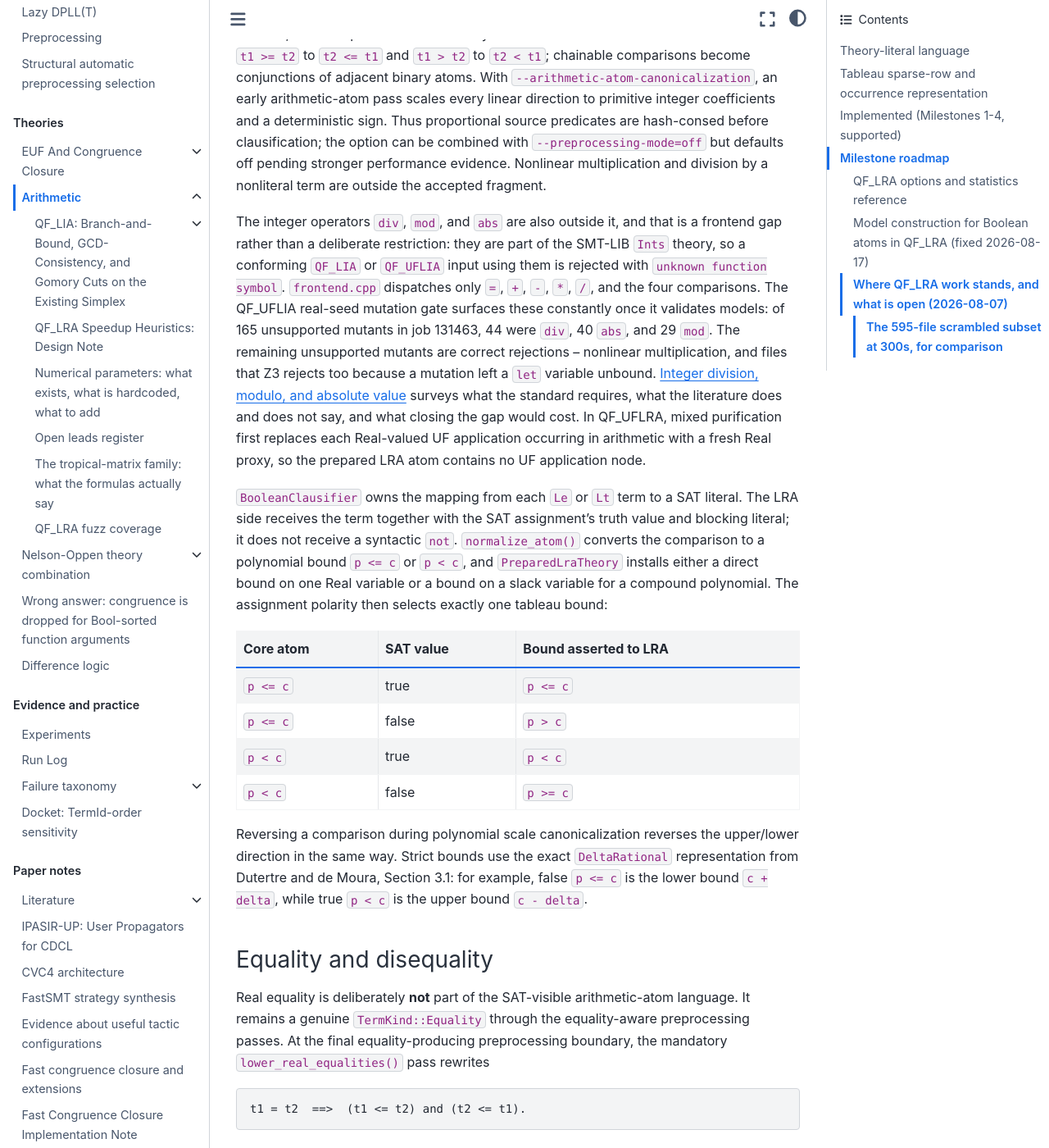
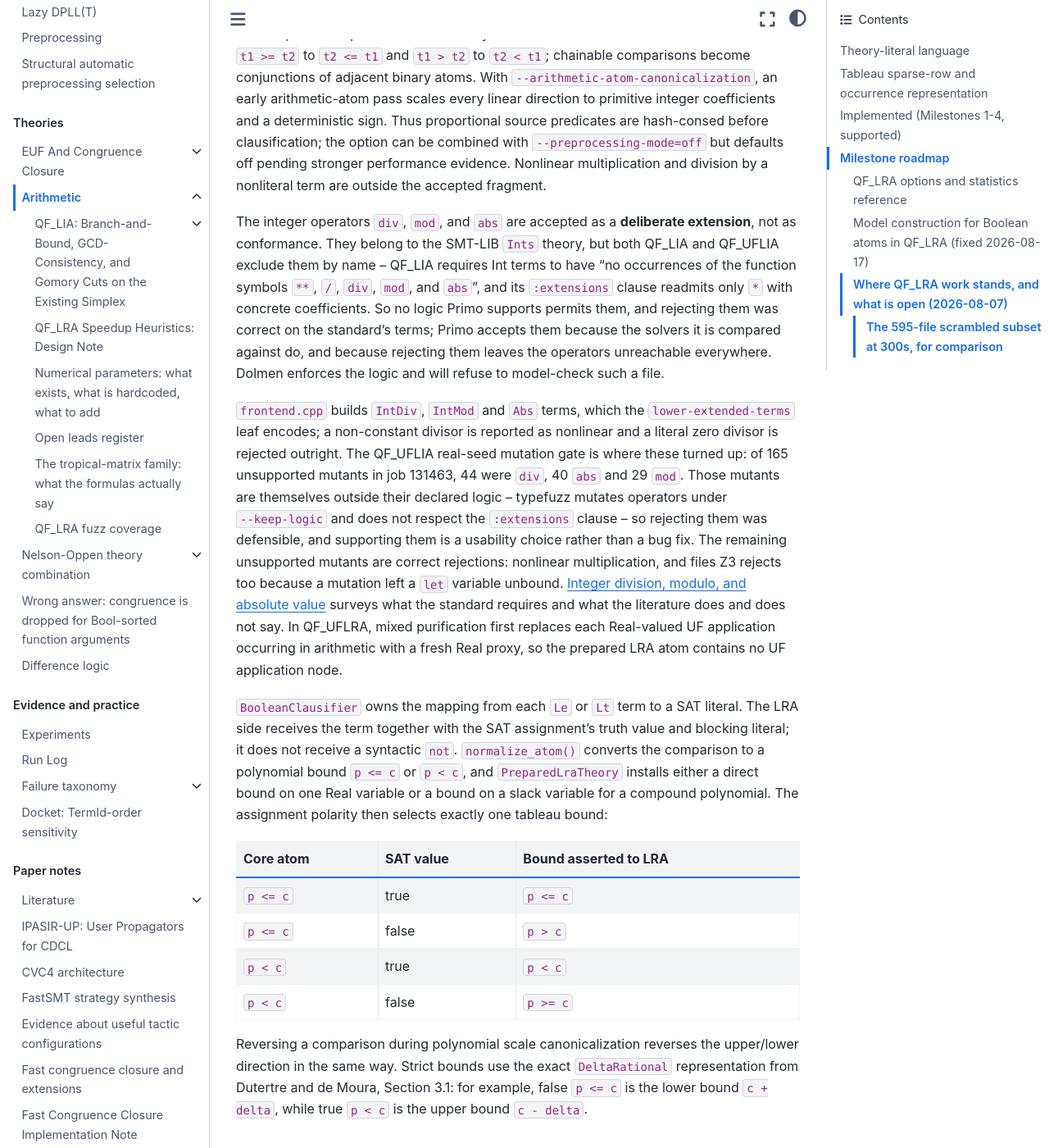
Before and after one commit to primo-solver/primo, a Jupyter Book: the page built from docs/arithmetic.md, in a window 1280 px wide and 1400 px high, scrolled down 978 px. Shown: the whole window at 82% size. Built offline with Jupyter Book 1.0.4 settings and Sphinx 7.4.7 and the Sphinx Book theme 1.1.4, drawn with Linux system fonts in a browser that asks for light colours.

Commit message:
Correct the conformance claim for div, mod and abs
I claimed Primo was rejecting conforming QF_LIA/QF_UFLIA input. It was not, and
the logic definitions say so directly. QF_LIA requires Int terms to be "linear,
that is, have no occurrences of the function symbols **, /, div, mod, and abs,
and no occurrences of the function symbol *, except as specified in the
:extensions attribute", and that clause readmits only * with concrete
coefficients; QF_UFLIA says "As in the logic QF_LIA". These operators are
outside every logic Primo supports, so the original unknown-symbol rejection
was correct on the standard's terms and Z3 accepts them by being permissive
rather than because it must.

Primo keeps accepting them, now stated as a deliberate extension rather than as
conformance: rejecting them would leave the term kinds, lowering and tests
unreachable in every supported logic, and the solvers Primo is compared against
accept them.

This also weakens the mutation-gate argument I used to motivate the work.
typefuzz mutates operators under --keep-logic without respecting :extensions,
so those mutants were themselves out of logic and rejecting them was
defensible. The docs now say that instead of presenting the discarded mutants
as purely a Primo gap.

The fuzz generator is split accordingly. ite is Core and legal everywhere, so
the composed shape keeps it and stays Dolmen-validatable; div, mod and abs move
to a separate extended shape checked against Z3, because Dolmen enforces the
logic and refuses such a file with "mod is not allowed in linear arithmetic".
That refusal is what produced 174 apparent model errors on the extended shape;
60 of them re-checked with Z3 came back valid, so no model was actually wrong.

On the conforming shape, 250 answers agree with Z3 and 5 of 110 sat models fail
Dolmen. All five have nested UF applications and one contains none of the new
operators at all, so they are the pre-existing invalid-model bug recorded in
bugs/qf-uflia-nested-application-model, now reproduced at about 4.5%.

Co-Authored-By: Claude Opus 5 <noreply@anthropic.com>
Claude-Session: https://claude.ai/code/session_013bdUR8u58xFjcic7cNjFm6

```diff
--- a/docs/arithmetic.md
+++ b/docs/arithmetic.md
@@ -48,18 +48,29 @@ clausification; the option can be combined with `--preprocessing-mode=off` but
 defaults off pending stronger performance evidence. Nonlinear multiplication
 and division by a nonliteral term are outside the accepted fragment.
 
-The integer operators `div`, `mod`, and `abs` are also outside it, and that is
-a frontend gap rather than a deliberate restriction: they are part of the
-SMT-LIB `Ints` theory, so a conforming `QF_LIA` or `QF_UFLIA` input using them
-is rejected with `unknown function symbol`. `frontend.cpp` dispatches only
-`=`, `+`, `-`, `*`, `/`, and the four comparisons. The QF_UFLIA real-seed
-mutation gate surfaces these constantly once it validates models: of 165
-unsupported mutants in job 131463, 44 were `div`, 40 `abs`, and 29 `mod`. The
-remaining unsupported mutants are correct rejections -- nonlinear
-multiplication, and files that Z3 rejects too because a mutation left a `let`
-variable unbound. [](papers/integer-division-and-modulo.md) surveys what the
-standard requires, what the literature does and does not say, and what closing
-the gap would cost. In
+The integer operators `div`, `mod`, and `abs` are accepted as a **deliberate
+extension**, not as conformance. They belong to the SMT-LIB `Ints` theory, but
+both QF_LIA and QF_UFLIA exclude them by name -- QF_LIA requires Int terms to
+have "no occurrences of the function symbols `**`, `/`, `div`, `mod`, and
+`abs`", and its `:extensions` clause readmits only `*` with concrete
+coefficients. So no logic Primo supports permits them, and rejecting them was
+correct on the standard's terms; Primo accepts them because the solvers it is
+compared against do, and because rejecting them leaves the operators
+unreachable everywhere. Dolmen enforces the logic and will refuse to
+model-check such a file.
+
+`frontend.cpp` builds `IntDiv`, `IntMod` and `Abs` terms, which the
+`lower-extended-terms` leaf encodes; a non-constant divisor is reported as
+nonlinear and a literal zero divisor is rejected outright. The QF_UFLIA real-seed mutation gate is where these
+turned up: of 165 unsupported mutants in job 131463, 44 were `div`, 40 `abs`
+and 29 `mod`. Those mutants are themselves outside their declared logic --
+typefuzz mutates operators under `--keep-logic` and does not respect the
+`:extensions` clause -- so rejecting them was defensible, and supporting them
+is a usability choice rather than a bug fix. The remaining unsupported mutants
+are correct rejections: nonlinear multiplication, and files Z3 rejects too
+because a mutation left a `let` variable unbound.
+[](papers/integer-division-and-modulo.md) surveys what the standard requires
+and what the literature does and does not say. In
 QF_UFLRA, mixed purification first replaces each
 Real-valued UF application occurring in arithmetic with a fresh Real proxy, so
 the prepared LRA atom contains no UF application node.
```
Also changed, not shown: docs/open-leads.md (+6 -2 lines), docs/papers/integer-division-and-modulo.md (+17 -2 lines), bugs/qf-uflia-nested-application-model/README.md, 1 other file.
